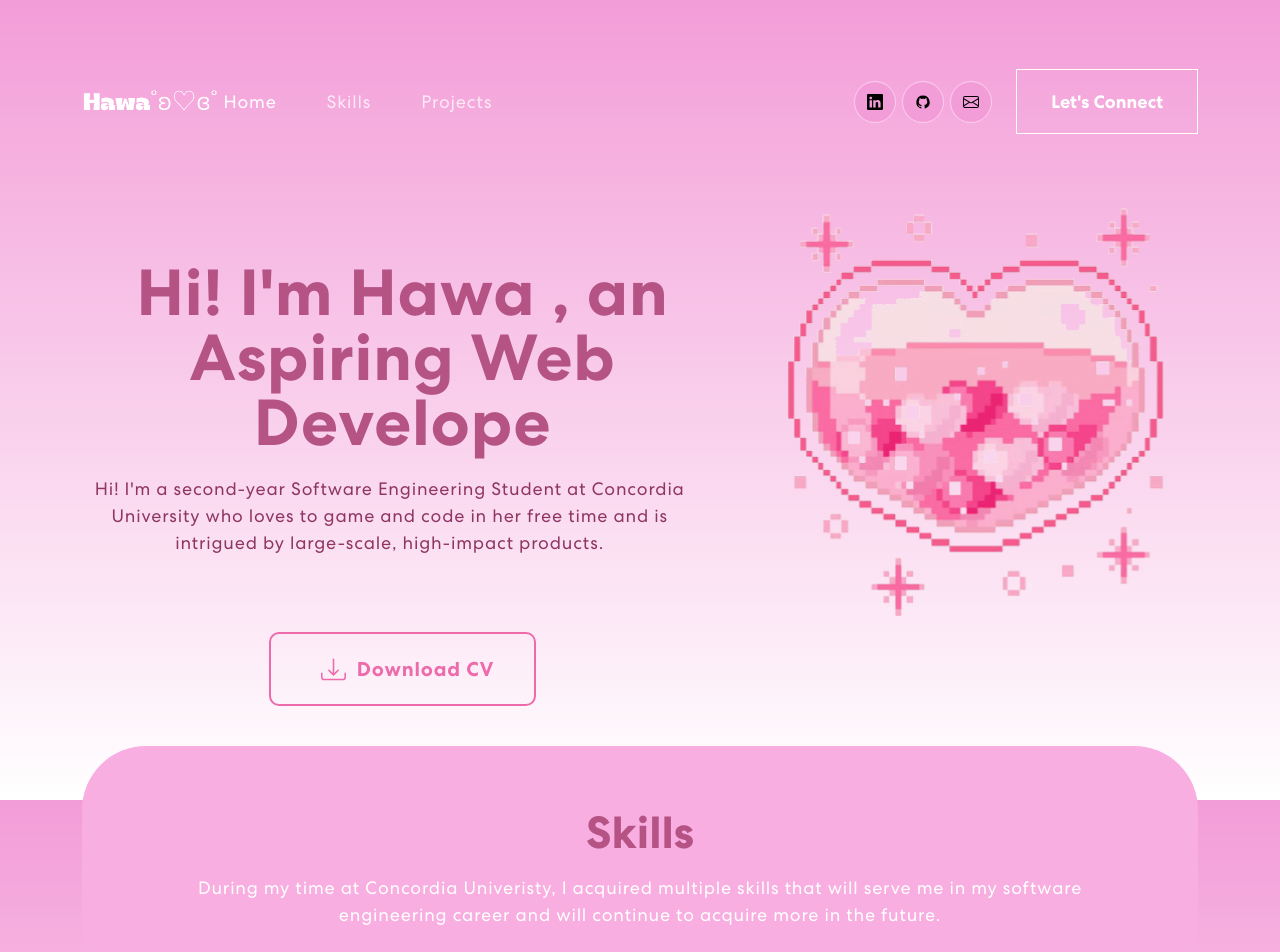
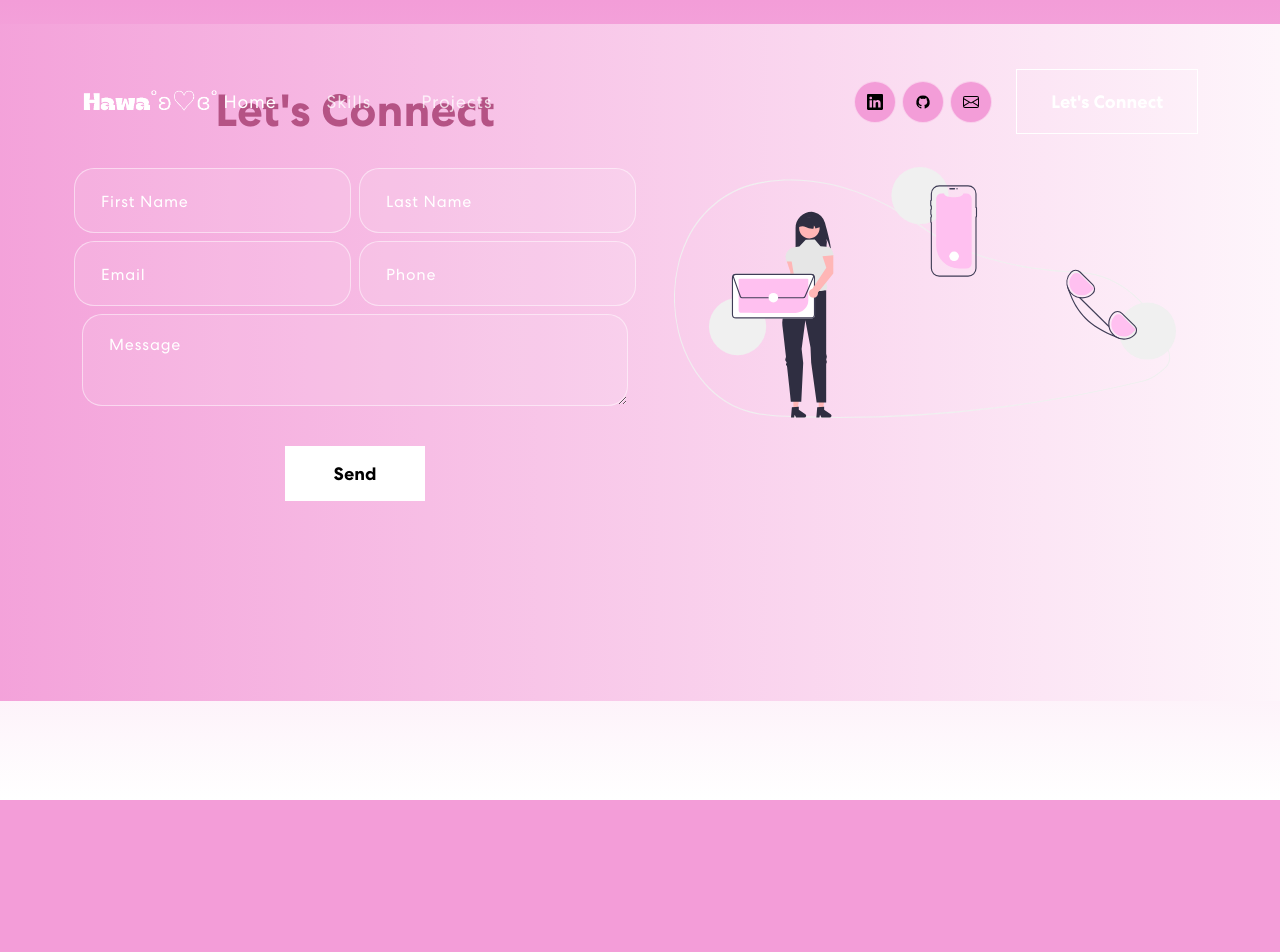
Before and after one commit to HawaSaid/Hawa, a React (Create React App) app: page /LetsConnect in a window 1280 px wide. Shown: the top 952 px of the page. After the commit the page ends 800 px from the top, so only its background shows below. Built offline with nearby package versions, Linux system fonts and the light colour scheme.

Commit message:
NavBar & Skills changes

```diff
--- a/src/App.js
+++ b/src/App.js
@@ -3,21 +3,36 @@ import NavBar from './components/NavBar';
 import Banner from './components/Banner';
 import Skills from './components/Skills';
 import Projects from './components/Projects';
-import { Contact } from './components/Contact';
-import { Footer } from './components/Footer';
-import 'bootstrap/dist/css/bootstrap.min.css'
+import Contact from './components/Contact';
+import { Footer } from './components/Footer'; // Assuming Footer is exported as named export
+import { BrowserRouter as Router, Routes, Route } from 'react-router-dom';
+import 'bootstrap/dist/css/bootstrap.min.css';
 
 function App() {
   return (
-    <div className="App">
-      <NavBar/>
-      <Banner/>
-      <Skills/>
-      <Projects/>
-      {/*<Contact/>*/}
-      <Footer/>
+    <Router>
+      <div className='App'>
+        <Routes>
+          <Route path="/LetsConnect" element={
+          <>
+          <NavBar/>
+            <br/>
+          <Contact />
+          </>
+          } />
+          <Route path="/" element={
+            <>
+              <NavBar />
+              <Banner />
+              <Skills />
+              <Projects />
+              <Footer />
 
-    </div>
+            </>
+          }/>
+        </Routes>
+      </div>
+    </Router>
   );
 }
 
--- a/src/components/NavBar.js
+++ b/src/components/NavBar.js
@@ -6,15 +6,14 @@ import logo from "../assets/img/logo.png";
 import nav1icon from "../assets/img/linkedin.svg";
 import nav2icon from "../assets/img/github.svg";
 import nav3icon from "../assets/img/envelope.svg";
-import { HashLink } from 'react-router-hash-link';
-import {
-  BrowserRouter as Router
-} from "react-router-dom";
+import { useNavigate } from 'react-router-dom';
+
 
 
 export const NavBar = () => {
   const [activeLink, setActiveLink] = useState('home');
   const [scrolled, setScrolled] = useState(false);
+  const navigate = useNavigate();
 
   useEffect(() => {
     const onScroll = () => {
@@ -32,6 +31,10 @@ export const NavBar = () => {
 
   const onUpdateActiveLink = (value) => {
     setActiveLink(value);
+  }
+  const onclickletsconnect =()=>{
+    navigate('/LetsConnect');
+
   }
 
   return (
@@ -55,7 +58,7 @@ export const NavBar = () => {
               <a href="https://github.com/HawaSaid"><img src={nav2icon} alt="" /></a>
               <a href="mailto:hawaAfnane.engineer@gmail.com"><img src={nav3icon} alt="" /></a>
             </div>
-              <button className="vvd" onClick={() => console.log('connect')}><span>Let's Connect</span></button>
+              <button className="vvd" onClick={onclickletsconnect}><span>Let's Connect</span></button>
           </span>
 
         </Navbar.Collapse>
--- a/src/components/Skills.js
+++ b/src/components/Skills.js
@@ -35,8 +35,7 @@ export const Skills = () => {
               <h2>
                 Skills
               </h2>
-              <p>During my time at Concordia Univeristy, I acquired multiple skills that will serve me in my software <br />  engineering career  and will continue to acquire more in the future.</p>
-              <br />
+              <p> Here are the skills I acquired during the projects I worked on</p>
               <h3>
                 1. Web Development
               </h3>
@@ -78,6 +77,10 @@ export const Skills = () => {
                   <img src={meter2} alt="Image" />
                   <h5><span> Python </span> </h5>
                 </div>
+                <div className="item">
+                  <img src={meter2} alt="Image" />
+                  <h5><span> C </span> </h5>
+                </div>
               </Carousel>
             </div>
           </Col>
```
